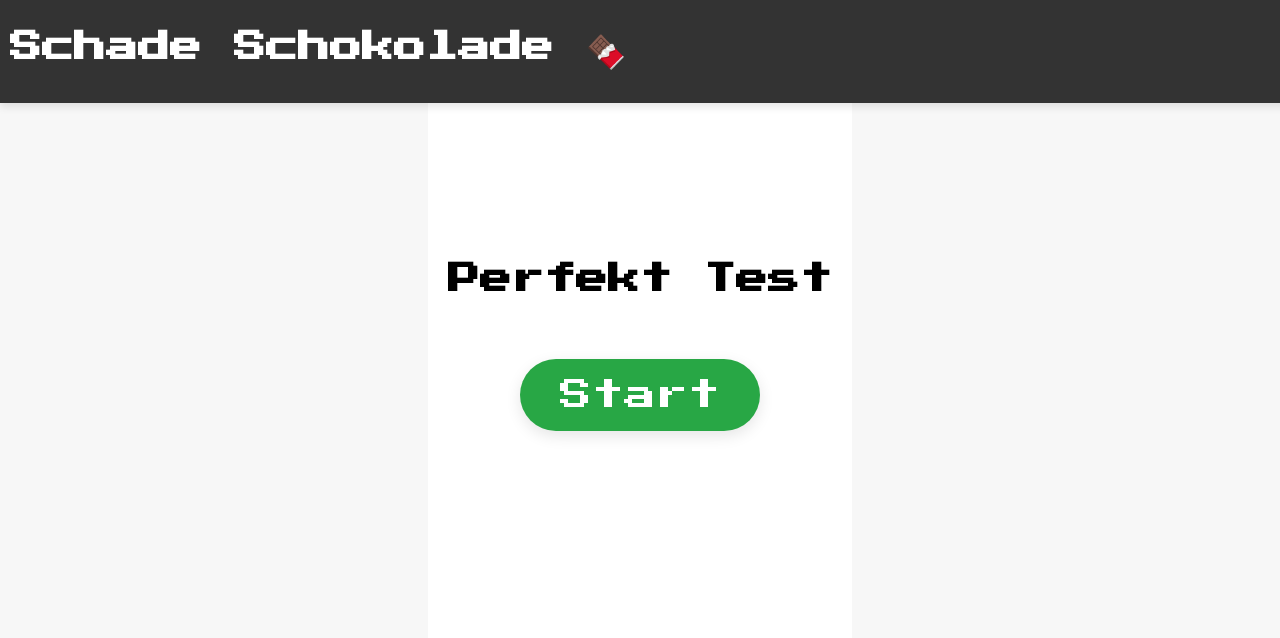
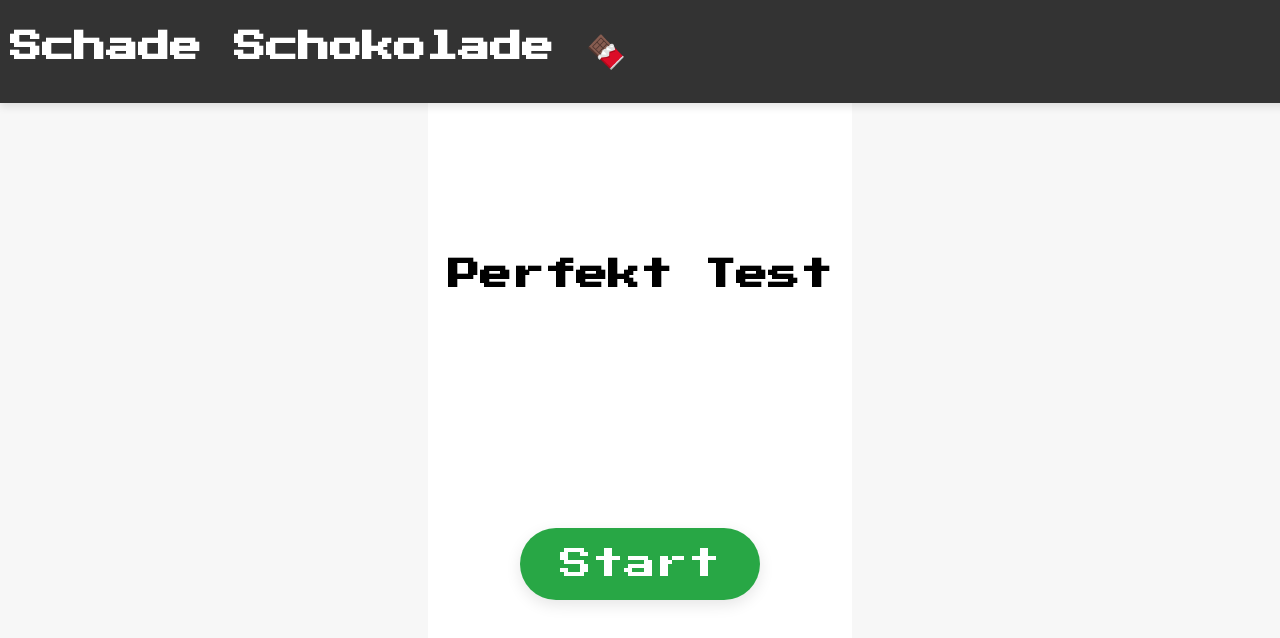
Before and after one commit to benjaminmiralles/benjaminmiralles.github.io, a plain HTML site: page index.html in a window 1280 px wide. Drawn offline with Linux system fonts and the light colour scheme.

Commit message:
Update style.css

```diff
--- a/style.css
+++ b/style.css
@@ -135,23 +135,11 @@ body, html {
 
 
 
-#end-btn {
-    margin-top: 20%;
-    padding: 20px 40px;
-    background-color: #dc3545;
-    color: white;
-    border: none;
-    border-radius: 50px;
-    font-size: xx-large;
-    cursor: pointer;
-    transition: background-color 0.3s;
-    box-shadow: 0 5px 15px rgba(0, 0, 0, 0.1);
-    font-family: 'Press Start 2P', cursive;
-
-}
-
-/* Style du bouton start-btn */
-#start-btn, #restart-btn {
+#start-btn, #end-btn, #restart-btn {
+    position: fixed;
+    bottom: 200px; /* Position à 20px du bas de l'écran */
+    left: 50%;
+    transform: translateX(-50%); /* Centrer horizontalement */
     padding: 20px 40px;
     background-color: #28a745;
     color: white;
@@ -162,8 +150,17 @@ body, html {
     transition: background-color 0.3s, transform 0.2s, box-shadow 0.3s;
     box-shadow: 0 5px 15px rgba(0, 0, 0, 0.1);
     font-family: 'Press Start 2P', cursive;
+    z-index: 1000; /* Assurez-vous que les boutons restent au-dessus des autres éléments */
+}
 
+#end-btn {
+    background-color: #dc3545;
 }
+
+#start-screen, #quiz-container, #result-screen {
+    padding-bottom: 100px; /* Assurez-vous que le contenu ne soit pas caché derrière les boutons */
+}
+
 
 #loading-screen {
     flex-direction: column;
```
